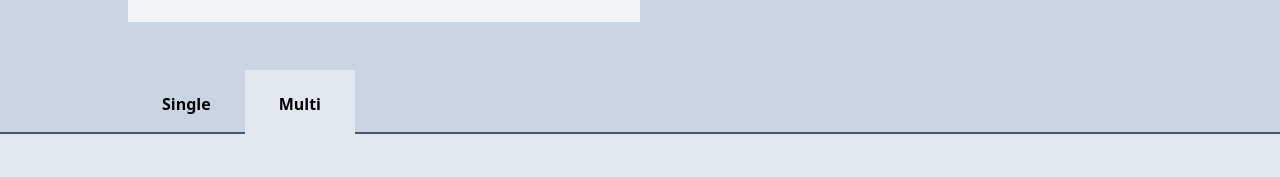
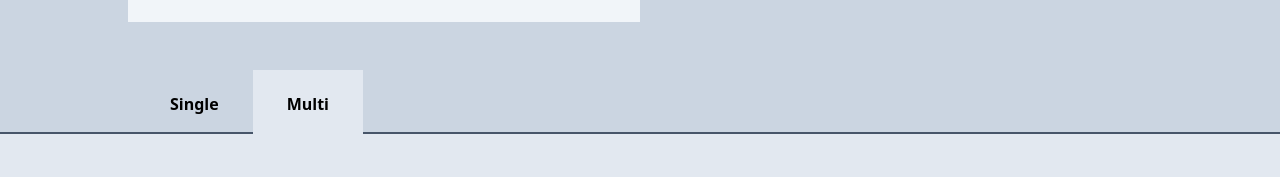
Before and after one commit to reactry/shades, a React (Create React App) app: page / in a window 1280 px wide. Shown: the part 466-643 px from the top of the page. Built offline with nearby package versions, Linux system fonts and the light colour scheme.

Commit message:
Minor styling changes

```diff
--- a/src/MainComponent/Output/OutputTabBar.js
+++ b/src/MainComponent/Output/OutputTabBar.js
@@ -18,7 +18,7 @@ export default function OutputTabBar ({
 	return (
 		<div className="OutputTabBar overflow-hidden">
 			<div className="bg-slate-300 border-b-2 border-slate-600">
-				<div className="flex max-w-5xl mx-auto text-center text-base font-bold">
+				<div className="flex max-w-5xl mx-auto text-center text-base font-bold pl-2">
 					{tabItems}
 				</div>
 			</div>
--- a/src/MainComponent/Output/TintsAndShades.js
+++ b/src/MainComponent/Output/TintsAndShades.js
@@ -12,7 +12,7 @@ export default function TintsAndShades ({
 
 	return (
 		<div className="TintsAndShades">
-			<List colors={colors} title="Tints and Shades" currentColorIndex={n} />
+			<List colors={colors} title="Tints and Shades" currentColorIndex={n-1} />
 		</div>
 	);
 }
```
